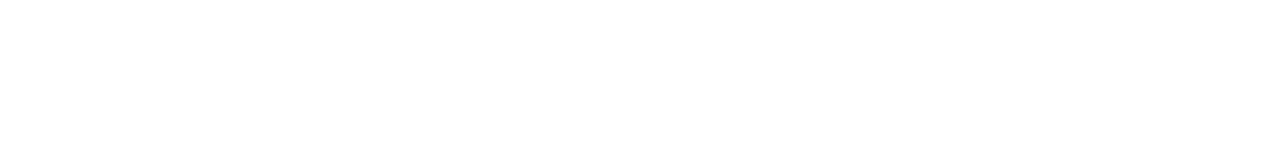
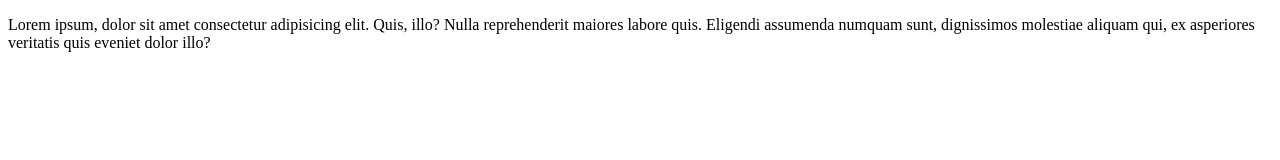
Before and after one commit to laamiri-kaoutar/holy1001, a plain HTML site: page index.html in a window 1280 px wide. Drawn offline with Linux system fonts and the light colour scheme.

Commit message:
adding lorem paragraph

```diff
--- a/index.html
+++ b/index.html
@@ -6,6 +6,6 @@
     <title>Document</title>
 </head>
 <body>
-
+    <p>Lorem ipsum, dolor sit amet consectetur adipisicing elit. Quis, illo? Nulla reprehenderit maiores labore quis. Eligendi assumenda numquam sunt, dignissimos molestiae aliquam qui, ex asperiores veritatis quis eveniet dolor illo?</p>
 </body>
 </html>
```
